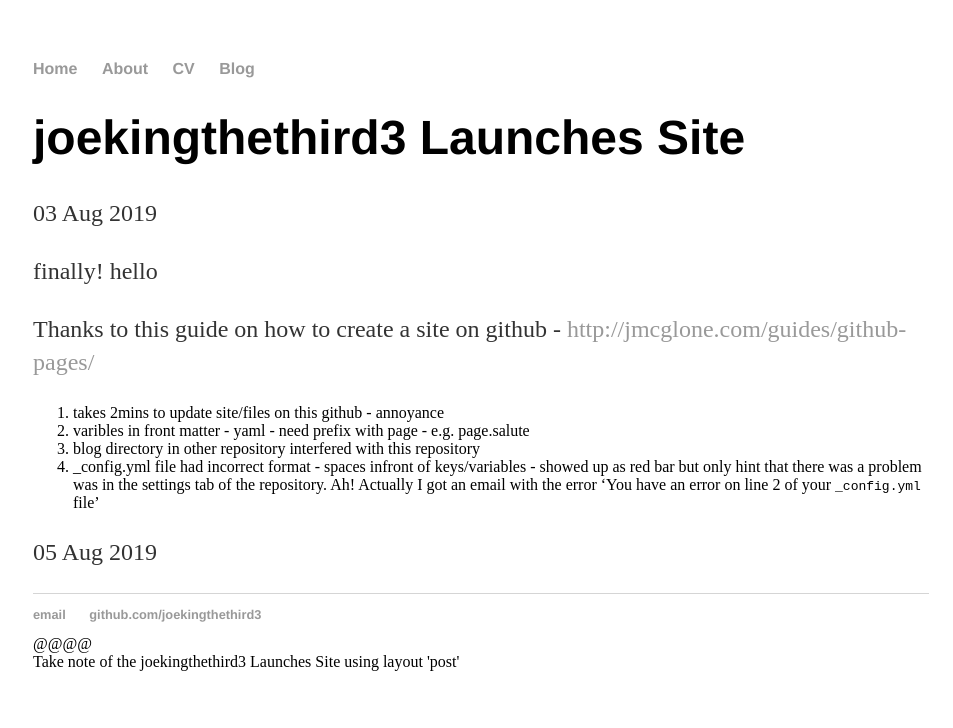
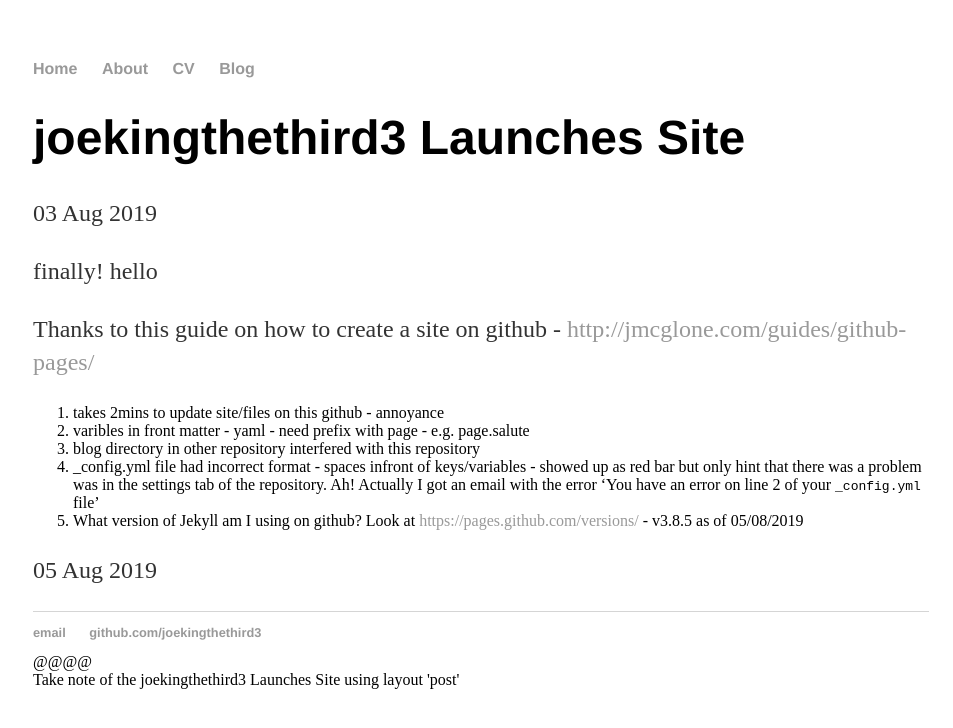
Before and after one commit to joekingTheThird3/joekingTheThird3.github.io, a Jekyll site: the page built from _posts/2019-08-03-myfirstpost.md, in a window 1280 px wide. Shown: the top 728 px of the page, without its empty margins (159-1112 px from the left). Built offline with Jekyll 4.4.1, drawn with Linux system fonts in a browser that asks for light colours.

Commit message:
Update 2019-08-03-myfirstpost.md

```diff
--- a/_posts/2019-08-03-myfirstpost.md
+++ b/_posts/2019-08-03-myfirstpost.md
@@ -14,6 +14,6 @@ Thanks to this guide on how to create a site on github  - <http://jmcglone.com/g
 3. blog directory in other repository interfered with this repository
 4. _config.yml file had incorrect format - spaces infront of keys/variables - showed up as red bar
 but only hint that there was a problem was in the settings tab of the repository. Ah! Actually I got an email with the error 'You have an error on line 2 of your `_config.yml` file'
-
+5. What version of Jekyll am I using on github? Look at <https://pages.github.com/versions/> - v3.8.5 as of 05/08/2019
 
 {{ site.time | date_to_string }}
```
